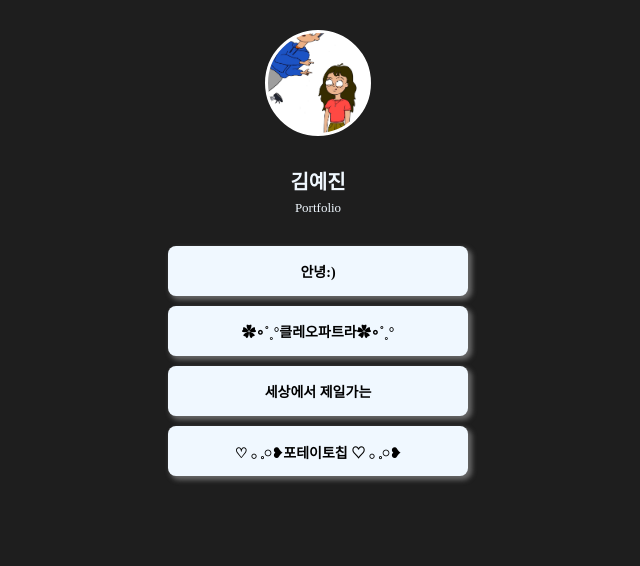
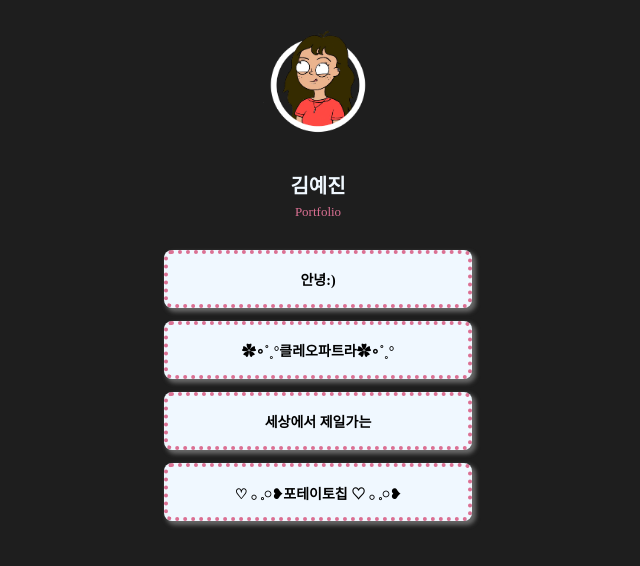
Before and after one commit to kimyeahsoorii/mypage, a plain HTML site: page index.html in a window 1280 px wide. Shown: the whole page, without its empty margins (322-962 px from the left). Drawn offline with Linux system fonts and the light colour scheme; a web font is replaced by a local one.

Commit message:
Add files via upload

```diff
--- a/index.html
+++ b/index.html
@@ -4,27 +4,27 @@
         <meta charset="UTF-8" />
         <meta http-equiv="X-UA-Compatible" content="IE=edge" />
         <meta name="viewport" content="width=device-width, initial-scale=1.0" />
-        <meta property="og:title" content="르탄이 - 프로필 링크" />
-        <meta property="og:description" content="어서와 코딩은 처음이지?" />
-        <meta property="og:image" content="공유할 이미지" />
+        <meta property="og:title" content="KimYejin Profile Link" />
+        <meta property="og:description" content="김예진 프로필입니다." />
+        <meta property="og:image" content="IMG_2651.JPG" />
         <title>르탄이 - 프로필 링크</title>
         <style>
             @import url('https://cdn.jsdelivr.net/gh/orioncactus/pretendard/dist/web/static/pretendard.css');
             * {
                 font-family: "Pretendard",serif;
-            }
+                            }
          body {
             background-color: rgba(0, 0, 0, 0.883);
                  }
         .Profile {
-            width: 100px;
-            height: 100px;
+            width: 110px;
+            height: 110px;
 
-            border-radius: 100%;
+            border-radius: 0%;
 
-            border : 3px solid white;
+            border : 0px solid white;
 
-            background-image: url(IMG_2651.JPG);
+            background-image: url(D\ 4.png);
             background-position: center;
             background-size: cover;
         }
@@ -37,7 +37,7 @@
 
         }
         .sub {
-            color: aliceblue;
+            color: palevioletred;
             font-size: 13px;
 
             margin-top: 0px;
@@ -61,8 +61,9 @@
 
             background-color: aliceblue;
             border-radius: 8px;
+            border : 4px dotted palevioletred;
 
-            margin-bottom:  10px;
+            margin-bottom:  13px;
 
             font-size:  14px;
             font-weight: bold;
@@ -75,13 +76,13 @@
 
             text-decoration: none;
 
-            box-shadow: 3px 3px 5px 1px rgb(104, 104, 104);
+            box-shadow: 3px 3px 4px 1px rgb(104, 104, 104);
 
 
         }
 
-        .wrap > a :hover {
-            background-color:#f07a7a;
+        .wrap>a :hover {
+            background-color:gray
 
 
         }
```
Also changed, not shown: D 4.png (added), D.png (added).
